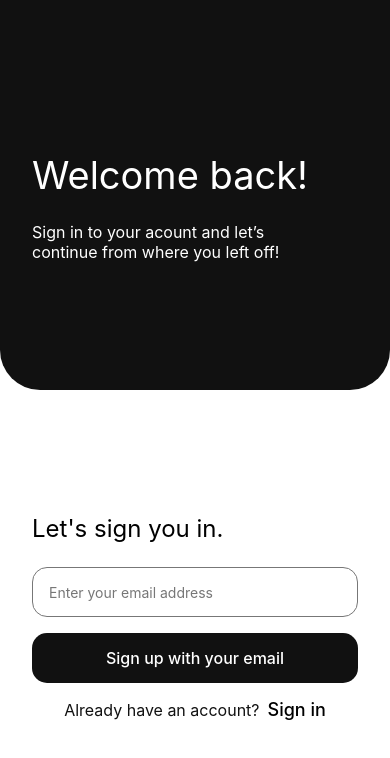
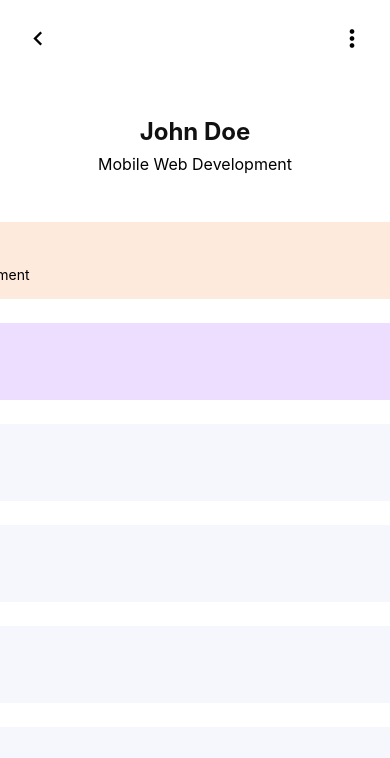
Before and after one commit to victorbruce/reactnative-in-30-v2, a React Native app: screen / in a window 390 px wide. Shown: the top 758 px of the page. Built offline with nearby package versions, Linux system fonts and the light colour scheme; grey boxes are pictures that could not be loaded.

Commit message:
build a lesson screen

```diff
--- a/src/App.tsx
+++ b/src/App.tsx
@@ -1,9 +1,9 @@
 import React from 'react';
 
-import LoginScreen from './screens/LoginScreen';
+import LessonScreen from './screens/LessonScreen';
 
 const App = (): JSX.Element => {
-  return <LoginScreen />;
+  return <LessonScreen />;
 };
 
 export default App;
--- /dev/null
+++ b/src/screens/LessonScreen.tsx
@@ -0,0 +1,165 @@
+import React from 'react';
+import {
+  StyleSheet,
+  View,
+  Text,
+  Image,
+  ScrollView,
+  Dimensions,
+} from 'react-native';
+import MaterialCommunityIcons from 'react-native-vector-icons/MaterialCommunityIcons';
+
+import Screen from '../components/Screen';
+import Separator from '../components/Separator';
+
+import colors from '../config/colors';
+import text from '../config/text';
+
+const {width} = Dimensions.get('screen');
+
+const courses = [
+  {
+    id: 1,
+    level: 'Step 1',
+    lesson: 'Intro to Mobile Development',
+    lessonColor: '#FEE9DD',
+    completed: true,
+  },
+  {
+    id: 2,
+    level: 'Step 2',
+    lesson: 'Why React Native',
+    lessonColor: '#EDDDFE',
+    completed: true,
+  },
+  {
+    id: 3,
+    level: 'Step 3',
+    lesson: 'Environment Setup',
+    lessonColor: '#F6F7FC',
+    completed: false,
+  },
+  {
+    id: 4,
+    level: 'Step 4',
+    lesson: 'Hello World',
+    lessonColor: '#F6F7FC',
+    completed: false,
+  },
+  {
+    id: 5,
+    level: 'Step 5',
+    lesson: 'Basic Components',
+    lessonColor: '#F6F7FC',
+    completed: false,
+  },
+  {
+    id: 6,
+    level: 'Step 5',
+    lesson: 'Styling',
+    lessonColor: '#F6F7FC',
+    completed: false,
+  },
+  {
+    id: 7,
+    level: 'Step 7',
+    lesson: 'Wrap Up',
+    lessonColor: '#F6F7FC',
+    completed: false,
+  },
+];
+
+const LessonScreen = (): JSX.Element => {
+  return (
+    <Screen style={styles.container}>
+      <View style={styles.navContainer}>
+        <MaterialCommunityIcons name="chevron-left" size={28} />
+        <MaterialCommunityIcons name="dots-vertical" size={28} />
+      </View>
+      <View style={styles.portfolioContainer}>
+        <Image source={require('../assets/profile.png')} />
+        <Separator marginBottom={24} />
+        <Text style={styles.profileName}>John Doe</Text>
+        <Separator marginBottom={8} />
+        <Text style={styles.coursePath}>Mobile Web Development</Text>
+      </View>
+      <Separator marginBottom={32} />
+      <ScrollView>
+        {courses.map((course, index) => (
+          <View style={styles.lessonContainer} key={index}>
+            <View
+              style={[
+                styles.lessonCard,
+                {backgroundColor: course.lessonColor},
+              ]}>
+              <View style={styles.lessonCardAbout}>
+                <Text style={styles.lessonLevel}>{course.level}</Text>
+                <Separator marginBottom={8} />
+                <Text numberOfLines={1} style={styles.lessonTitle}>
+                  {course.lesson}
+                </Text>
+              </View>
+              <View>
+                <Text style={styles.lessonCardStatus}>
+                  {course.completed ? 'Completed' : 'Take a lesson'}
+                </Text>
+              </View>
+            </View>
+          </View>
+        ))}
+      </ScrollView>
+    </Screen>
+  );
+};
+
+const styles = StyleSheet.create({
+  container: {
+    flex: 1,
+  },
+  navContainer: {
+    flexDirection: 'row',
+    justifyContent: 'space-between',
+    padding: 24,
+  },
+  portfolioContainer: {
+    paddingVertical: 16,
+    alignItems: 'center',
+  },
+  profileName: {
+    fontSize: text.m,
+    fontWeight: 'bold',
+    color: colors.black,
+  },
+  coursePath: {
+    fontSize: text.s,
+    color: colors.grey,
+  },
+  lessonContainer: {
+    alignItems: 'center',
+    marginBottom: 8,
+  },
+  lessonCard: {
+    padding: 16,
+    flexDirection: 'row',
+    justifyContent: 'space-between',
+    width: width - 64,
+    alignItems: 'center',
+    marginBottom: 16,
+  },
+  lessonCardAbout: {
+    marginRight: 8,
+  },
+  lessonCardStatus: {
+    color: colors.grey,
+  },
+  lessonTitle: {
+    color: colors.grey,
+  },
+  lessonLevel: {
+    fontSize: 16,
+    fontWeight: 'bold',
+    color: colors.black,
+  },
+});
+
+export default LessonScreen;
```
